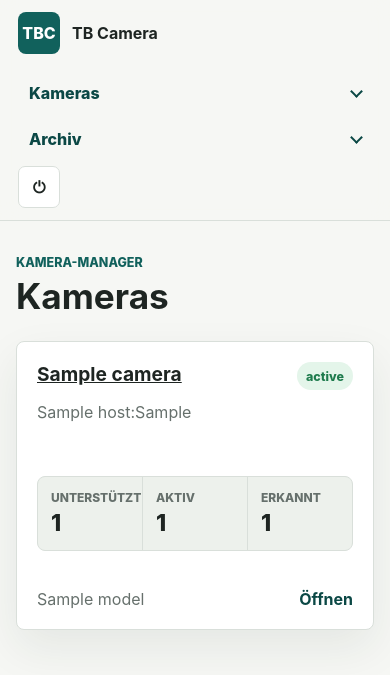
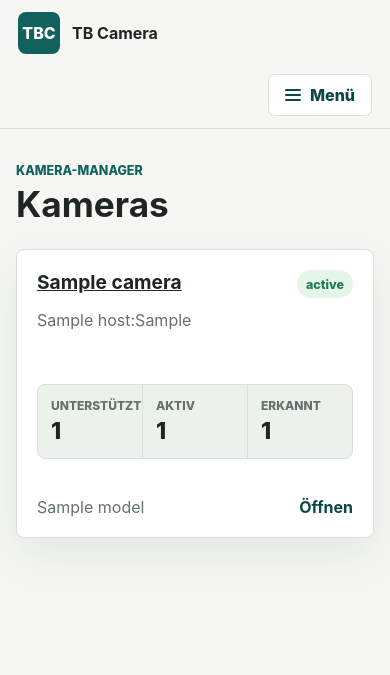
Before and after one commit to 404GamerNotFound/TBC-camera-manager, a FastAPI app: template app/tbc/templates/dashboard.html in a window 390 px wide. Shown: the top 675 px of the page. Run offline with FastAPI, Linux system fonts and the light colour scheme; the template is opened without the code that fills it: most values are stand-ins (such as "Sample title", 1, 10 or a date in 2020); parts of the project's set-up code (start-up, migrations or seed data) failed here and were passed over.

Commit message:
menue update

```diff
--- a/app/tbc/static/styles.css
+++ b/app/tbc/static/styles.css
@@ -77,91 +77,173 @@ a {
   flex-wrap: wrap;
 }
 
-.top-actions {
-  justify-content: flex-end;
-  gap: 8px;
-}
-
-.nav-link,
 .text-button {
   color: var(--brand-strong);
   font-weight: 700;
   text-decoration: none;
 }
 
-.nav-menu {
+.nav-shell {
+  display: flex;
+  justify-content: flex-end;
+  flex: 1;
+  min-width: 0;
+}
+
+.top-actions {
+  justify-content: flex-end;
+  gap: 6px;
+  flex-wrap: nowrap;
+}
+
+.menu-toggle {
+  display: none;
+  gap: 9px;
+  min-height: 42px;
+  color: var(--brand-strong);
+  background: var(--surface);
+  border-color: var(--line);
+}
+
+.menu-toggle-bars,
+.menu-toggle-bars::before,
+.menu-toggle-bars::after {
+  display: block;
+  width: 16px;
+  height: 2px;
+  border-radius: 999px;
+  background: currentColor;
+}
+
+.menu-toggle-bars {
   position: relative;
 }
 
-.nav-menu summary {
-  display: inline-flex;
-  align-items: center;
-  min-height: 38px;
-  padding: 8px 11px;
-  border-radius: 7px;
-  color: var(--brand-strong);
-  font-weight: 800;
-  list-style: none;
-  cursor: pointer;
+.menu-toggle-bars::before,
+.menu-toggle-bars::after {
+  content: "";
+  position: absolute;
+  left: 0;
 }
 
-.nav-menu summary::-webkit-details-marker {
-  display: none;
+.menu-toggle-bars::before {
+  top: -5px;
 }
 
-.nav-menu summary::after {
+.menu-toggle-bars::after {
+  top: 5px;
+}
+
+.menu-group {
+  position: relative;
+}
+
+.menu-trigger {
+  min-height: 42px;
+  padding: 9px 13px;
+  color: var(--brand-strong);
+  background: transparent;
+  border-color: transparent;
+}
+
+.menu-trigger::after {
   content: "";
   width: 7px;
   height: 7px;
-  margin-left: 8px;
+  margin-left: 9px;
   border-right: 2px solid currentColor;
   border-bottom: 2px solid currentColor;
   transform: translateY(-2px) rotate(45deg);
 }
 
-.nav-menu[open] summary,
-.nav-menu summary:hover {
-  background: var(--surface-soft);
+.menu-group.is-active .menu-trigger {
+  background: #e7efec;
+  border-color: rgba(17, 97, 92, 0.18);
 }
 
-.nav-menu[open] summary::after {
+.menu-group.is-open .menu-trigger,
+.menu-trigger:hover,
+.menu-trigger:focus {
+  background: var(--surface);
+  border-color: var(--line);
+  box-shadow: 0 8px 24px rgba(31, 45, 39, 0.08);
+  outline: none;
+}
+
+.menu-group.is-open .menu-trigger::after {
   transform: translateY(2px) rotate(225deg);
 }
 
-.nav-submenu {
+.menu-panel {
   position: absolute;
-  top: calc(100% + 8px);
+  top: calc(100% + 12px);
   right: 0;
   z-index: 22;
-  display: grid;
-  min-width: 180px;
-  gap: 4px;
-  padding: 8px;
+  display: none;
+  min-width: 230px;
+  gap: 5px;
+  padding: 9px;
   border: 1px solid var(--line);
   border-radius: 8px;
-  background: var(--surface);
-  box-shadow: var(--shadow);
+  background: rgba(255, 255, 255, 0.98);
+  box-shadow: 0 18px 50px rgba(31, 45, 39, 0.16);
 }
 
-.nav-submenu .nav-link {
-  display: flex;
-  justify-content: flex-start;
+.menu-group.is-open .menu-panel {
+  display: grid;
+}
+
+.menu-item {
+  display: grid;
+  grid-template-columns: 34px minmax(0, 1fr);
+  align-items: center;
+  gap: 10px;
   width: 100%;
-  min-height: 36px;
-  padding: 8px 10px;
+  min-height: 46px;
+  padding: 7px 9px;
   border: 0;
-  border-radius: 6px;
+  border-radius: 7px;
+  color: var(--text);
   background: transparent;
   font: inherit;
-  font-weight: 700;
+  font-weight: 800;
   text-align: left;
+  text-decoration: none;
   cursor: pointer;
 }
 
-.nav-submenu .nav-link:hover,
-.nav-submenu .nav-link:focus {
+.menu-icon {
+  display: grid;
+  place-items: center;
+  width: 32px;
+  height: 32px;
+  border-radius: 7px;
+  color: var(--brand-strong);
   background: var(--surface-soft);
-  outline: 3px solid rgba(17, 97, 92, 0.18);
+  font-size: 0.78rem;
+  font-weight: 900;
+}
+
+.menu-item:hover,
+.menu-item:focus,
+.menu-item.is-current {
+  background: var(--surface-soft);
+  outline: none;
+}
+
+.menu-item:focus {
+  box-shadow: inset 0 0 0 3px rgba(17, 97, 92, 0.18);
+}
+
+.menu-item.is-current .menu-icon {
+  color: white;
+  background: var(--brand);
+}
+
+@media (hover: hover) {
+  .menu-group:hover .menu-panel {
+    display: grid;
+  }
 }
 
 .shell {
@@ -986,22 +1068,42 @@ tr:last-child td {
     flex-direction: column;
   }
 
-  .top-actions {
-    justify-content: flex-start;
+  .nav-shell {
+    display: grid;
+    gap: 8px;
     width: 100%;
   }
 
-  .nav-menu {
+  .menu-toggle {
+    display: inline-flex;
     width: 100%;
   }
 
-  .nav-menu summary {
+  .top-actions {
+    display: none;
+    align-items: stretch;
+    flex-direction: column;
     width: 100%;
-    justify-content: space-between;
   }
 
-  .nav-submenu {
+  .nav-shell.is-open .top-actions {
+    display: flex;
+  }
+
+  .menu-group,
+  .top-actions form {
+    width: 100%;
+  }
+
+  .menu-trigger,
+  .top-actions form .icon-button {
+    justify-content: space-between;
+    width: 100%;
+  }
+
+  .menu-panel {
     position: static;
+    width: 100%;
     margin-top: 6px;
     box-shadow: none;
   }
--- a/app/tbc/templates/base.html
+++ b/app/tbc/templates/base.html
@@ -13,51 +13,112 @@
         <span class="brand-name">TB Camera</span>
       </a>
       {% if username %}
-      <nav class="top-actions" aria-label="Hauptnavigation">
-        <details class="nav-menu">
-          <summary>Kameras</summary>
-          <div class="nav-submenu">
-            <a class="nav-link" href="/cameras">Übersicht</a>
-            <a class="nav-link" href="/live">Live</a>
+      {% set path = request.url.path %}
+      {% set cameras_active = path.startswith('/cameras') or path.startswith('/live') %}
+      {% set archive_active = path.startswith('/recordings') or path.startswith('/sd-card') %}
+      {% set storage_active = path.startswith('/storage') or path.startswith('/retention') %}
+      {% set ops_active = path.startswith('/health') or path.startswith('/notifications') or path.startswith('/mqtt') %}
+      {% set admin_active = path.startswith('/users') or path.startswith('/settings') %}
+      <div class="nav-shell" data-main-menu>
+        <button class="menu-toggle" type="button" aria-expanded="false" aria-controls="main-menu" data-menu-toggle>
+          <span class="menu-toggle-bars" aria-hidden="true"></span>
+          Menü
+        </button>
+        <nav class="top-actions" id="main-menu" aria-label="Hauptnavigation" data-menu-nav>
+          <div class="menu-group{% if cameras_active %} is-active{% endif %}" data-menu-group>
+            <button class="menu-trigger" type="button" aria-expanded="false" data-menu-trigger>
+              Kameras
+            </button>
+            <div class="menu-panel" data-menu-panel>
+              <a class="menu-item{% if path.startswith('/cameras') %} is-current{% endif %}" href="/cameras">
+                <span class="menu-icon" aria-hidden="true">K</span>
+                <span>Kameras</span>
+              </a>
+              <a class="menu-item{% if path.startswith('/live') %} is-current{% endif %}" href="/live">
+                <span class="menu-icon" aria-hidden="true">L</span>
+                <span>Live</span>
+              </a>
+            </div>
           </div>
-        </details>
-        <details class="nav-menu">
-          <summary>Archiv</summary>
-          <div class="nav-submenu">
-            <a class="nav-link" href="/recordings">Clips</a>
-            <a class="nav-link" href="/sd-card">SD-Karte</a>
+          <div class="menu-group{% if archive_active %} is-active{% endif %}" data-menu-group>
+            <button class="menu-trigger" type="button" aria-expanded="false" data-menu-trigger>
+              Archiv
+            </button>
+            <div class="menu-panel" data-menu-panel>
+              <a class="menu-item{% if path.startswith('/recordings') %} is-current{% endif %}" href="/recordings">
+                <span class="menu-icon" aria-hidden="true">C</span>
+                <span>Clips</span>
+              </a>
+              <a class="menu-item{% if path.startswith('/sd-card') %} is-current{% endif %}" href="/sd-card">
+                <span class="menu-icon" aria-hidden="true">S</span>
+                <span>SD-Karte</span>
+              </a>
+            </div>
           </div>
-        </details>
         {% if role == 'admin' %}
-        <details class="nav-menu">
-          <summary>Speicher</summary>
-          <div class="nav-submenu">
-            <a class="nav-link" href="/storage">Ziele</a>
-            <a class="nav-link" href="/storage/explorer">Explorer</a>
-            <a class="nav-link" href="/retention">Retention</a>
+          <div class="menu-group{% if storage_active %} is-active{% endif %}" data-menu-group>
+            <button class="menu-trigger" type="button" aria-expanded="false" data-menu-trigger>
+              Speicher
+            </button>
+            <div class="menu-panel" data-menu-panel>
+              <a class="menu-item{% if path == '/storage' %} is-current{% endif %}" href="/storage">
+                <span class="menu-icon" aria-hidden="true">Z</span>
+                <span>Ziele</span>
+              </a>
+              <a class="menu-item{% if path.startswith('/storage/explorer') %} is-current{% endif %}" href="/storage/explorer">
+                <span class="menu-icon" aria-hidden="true">E</span>
+                <span>Explorer</span>
+              </a>
+              <a class="menu-item{% if path.startswith('/retention') %} is-current{% endif %}" href="/retention">
+                <span class="menu-icon" aria-hidden="true">R</span>
+                <span>Retention</span>
+              </a>
+            </div>
           </div>
-        </details>
-        <details class="nav-menu">
-          <summary>Betrieb</summary>
-          <div class="nav-submenu">
-            <a class="nav-link" href="/health">Leistung</a>
-            <a class="nav-link" href="/notifications">Notify</a>
-            <a class="nav-link" href="/mqtt">MQTT</a>
+          <div class="menu-group{% if ops_active %} is-active{% endif %}" data-menu-group>
+            <button class="menu-trigger" type="button" aria-expanded="false" data-menu-trigger>
+              Betrieb
+            </button>
+            <div class="menu-panel" data-menu-panel>
+              <a class="menu-item{% if path.startswith('/health') %} is-current{% endif %}" href="/health">
+                <span class="menu-icon" aria-hidden="true">P</span>
+                <span>Leistung</span>
+              </a>
+              <a class="menu-item{% if path.startswith('/notifications') %} is-current{% endif %}" href="/notifications">
+                <span class="menu-icon" aria-hidden="true">N</span>
+                <span>Notify</span>
+              </a>
+              <a class="menu-item{% if path.startswith('/mqtt') %} is-current{% endif %}" href="/mqtt">
+                <span class="menu-icon" aria-hidden="true">M</span>
+                <span>MQTT</span>
+              </a>
+            </div>
           </div>
-        </details>
-        <details class="nav-menu">
-          <summary>Admin</summary>
-          <div class="nav-submenu">
-            <a class="nav-link" href="/users">Benutzer</a>
-            <a class="nav-link" href="/settings">Einstellungen</a>
-            <button class="nav-link" title="Debug Log" aria-label="Debug Log" type="button" data-debug-toggle>Debug Log</button>
+          <div class="menu-group{% if admin_active %} is-active{% endif %}" data-menu-group>
+            <button class="menu-trigger" type="button" aria-expanded="false" data-menu-trigger>
+              Admin
+            </button>
+            <div class="menu-panel" data-menu-panel>
+              <a class="menu-item{% if path.startswith('/users') %} is-current{% endif %}" href="/users">
+                <span class="menu-icon" aria-hidden="true">B</span>
+                <span>Benutzer</span>
+              </a>
+              <a class="menu-item{% if path.startswith('/settings') %} is-current{% endif %}" href="/settings">
+                <span class="menu-icon" aria-hidden="true">A</span>
+                <span>Einstellungen</span>
+              </a>
+              <button class="menu-item" title="Debug Log" aria-label="Debug Log" type="button" data-debug-toggle>
+                <span class="menu-icon" aria-hidden="true">D</span>
+                <span>Debug Log</span>
+              </button>
+            </div>
           </div>
-        </details>
         {% endif %}
-        <form method="post" action="/logout">
-          <button class="icon-button" title="Abmelden" aria-label="Abmelden" type="submit">⏻</button>
-        </form>
-      </nav>
+          <form method="post" action="/logout">
+            <button class="icon-button" title="Abmelden" aria-label="Abmelden" type="submit">⏻</button>
+          </form>
+        </nav>
+      </div>
       {% endif %}
     </header>
 
@@ -86,5 +147,8 @@
     <button class="debug-fab" type="button" data-debug-toggle>Log</button>
     <script src="{{ url_for('static', path='/debug-log.js') }}" defer></script>
     {% endif %}
+    {% if username %}
+    <script src="{{ url_for('static', path='/main-menu.js') }}" defer></script>
+    {% endif %}
   </body>
 </html>
```
Also changed, not shown: app/tbc/static/main-menu.js (added, +95 -0 lines).
